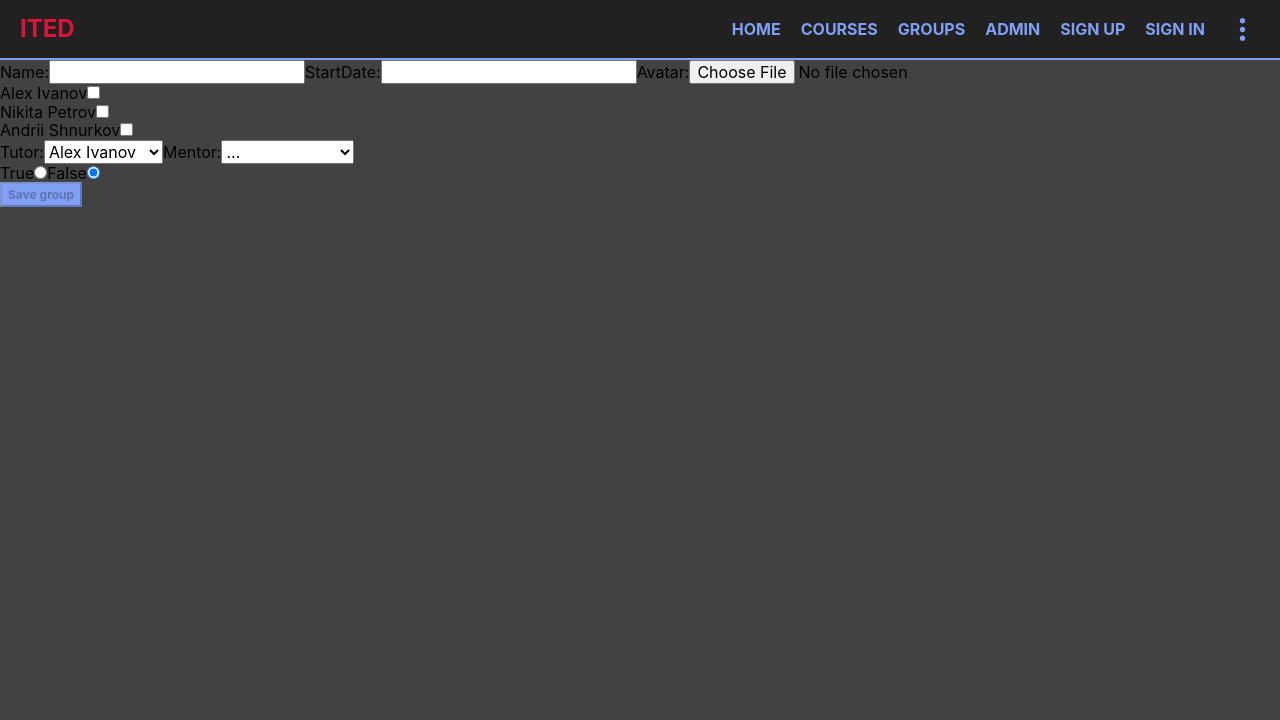
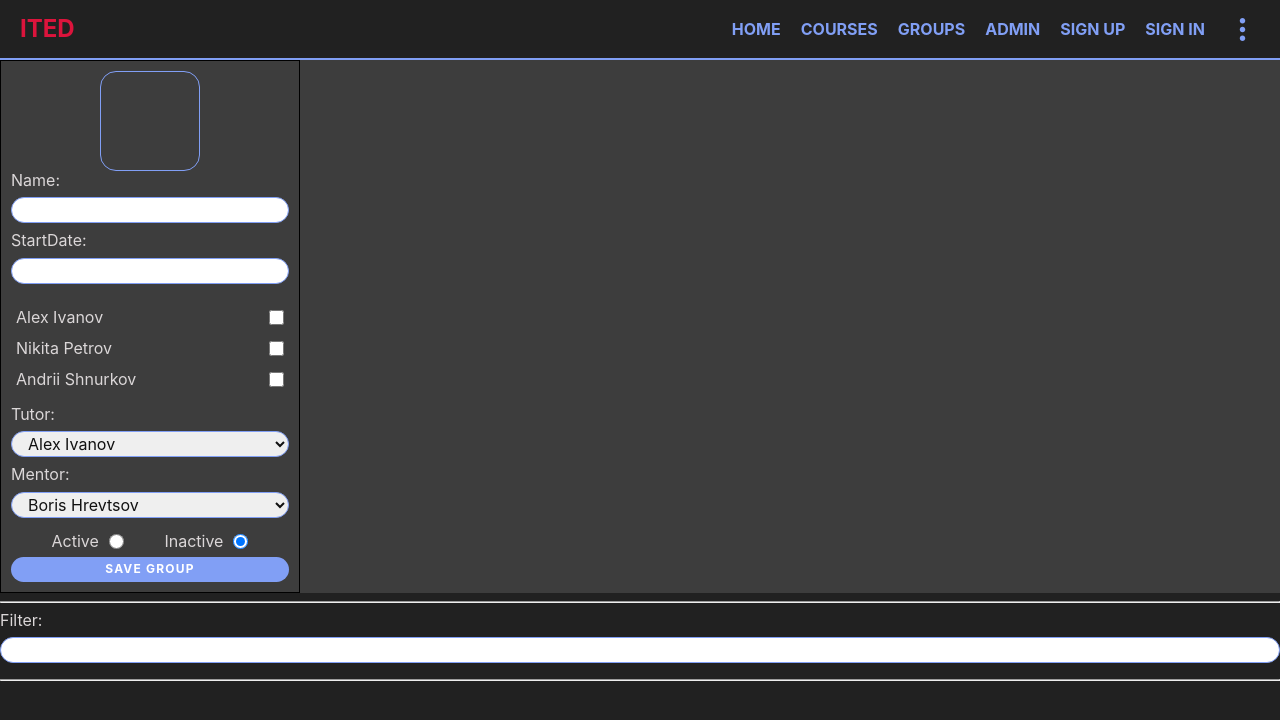
Before and after one commit to BootCampGoIT/BootCamp10, a React (Create React App) app: page / in a window 1280 px wide. Shown: the top 720 px of the page. Built offline with nearby package versions, Linux system fonts and the light colour scheme.

Commit message:
added styles

```diff
--- /dev/null
+++ b/src/Components/groups/GroupFormStyled.js
@@ -0,0 +1,69 @@
+import styled from "styled-components";
+
+export const GroupFormContainer = styled.div`
+  background-color: ${(props) => props.theme.colors.secondary};
+  .groupsForm {
+    display: flex;
+    flex-direction: column;
+    max-width: 300px;
+    border: 1px solid black;
+    padding: 10px;
+  }
+  .groupFormAvatarImage {
+  }
+  .groupFormAvatarLabel {
+    display: block;
+    cursor: pointer;
+    width: 100px;
+    height: 100px;
+    border: 1px solid ${(props) => props.theme.colors.main};
+    border-radius: 16px;
+    margin: 0 auto;
+    overflow: hidden;
+  }
+  .groupFormAvatarInput {
+    display: none;
+  }
+  .groupFormStudentsListLabel {
+    display: flex;
+    align-items: center;
+    justify-content: space-between;
+    padding: 0 5px;
+
+    &:hover {
+      background-color: ${(props) => props.theme.colors.main};
+      color: ${(props) => props.theme.colors.primary};
+      cursor: pointer;
+    }
+  }
+  .groupFormStudentsList {
+    /* overflow: scroll-y;
+    height: 200px; */
+    border-radius: 16px;
+    margin: 10px 0;
+  }
+  .groupFormStudentsListTitle {
+    width: 200px;
+  }
+  .groupFormStudentsListInput {
+    width: 15px;
+    height: 15px;
+    cursor: pointer;
+  }
+  .groupFormActiveGroup {
+    display: flex;
+    justify-content: space-evenly;
+  }
+  .groupFormActiveGroupLabel {
+    display: flex;
+    align-items: center;
+  }
+  .groupFormActiveGroupInput {
+    width: 15px;
+    height: 15px;
+    cursor: pointer;
+  }
+  .groupFormActiveGroupTitle {
+    margin-right: 10px;
+  }
+`;
--- a/src/Components/groups/GroupsForm.js
+++ b/src/Components/groups/GroupsForm.js
@@ -1,6 +1,7 @@
 import React, { Component } from "react";
 import axios from "axios";
 import { v4 as uuidv4 } from "uuid";
+import { GroupFormContainer } from "./GroupFormStyled";
 
 const students = ["Alex Ivanov", "Nikita Petrov", "Andrii Shnurkov"];
 const tutors = ["Alex Ivanov", "Nikita Petrov"];
@@ -48,11 +49,6 @@ class GroupsForm extends Component {
     e.preventDefault();
     this.props.addGroup({ ...this.state, id: uuidv4() });
     this.setState({ ...initialState });
-
-    // axios.post(
-    //   "https://schoology-fa20e-default-rtdb.firebaseio.com/groups.json",
-    //   this.state
-    // );
   };
 
   toDataURL = (element) => {
@@ -91,13 +87,22 @@ class GroupsForm extends Component {
     return this.state.members.includes(student);
   };
 
-  //   isGroupStarted = () => {
-
-  //   }
-
   render() {
     return (
-      <form onSubmit={this.onHandleSubmit}>
+      <GroupFormContainer>
+        <form onSubmit={this.onHandleSubmit} className='groupsForm'>
+          <div className='groupFormAvatarImage'>
+            <label className='groupFormAvatarLabel'>
+              {this.state.avatar && <img src={this.state.avatar} alt='pic' />}
+              <input
+                type='file'
+                name='avatar'
+                onChange={this.onHandleChange}
+                className='groupFormAvatarInput'
+              />
+            </label>
+          </div>
+
           <label>
             Name:
             <input
@@ -107,7 +112,6 @@ class GroupsForm extends Component {
               value={this.state.groupName}
             />
           </label>
-
           <label>
             StartDate:
             <input
@@ -117,21 +121,17 @@ class GroupsForm extends Component {
               value={this.state.startDate}
             />
           </label>
-        <label>
-          Avatar:
-          <input type='file' name='avatar' onChange={this.onHandleChange} />
-        </label>
-        {this.state.avatar && <img src={this.state.avatar} alt='pic' />}
-        <ul>
+          <ul className='groupFormStudentsList'>
             {students.map((student) => (
               <li key={student}>
-              <label>
-                {student}
+                <label className='groupFormStudentsListLabel'>
+                  <span className='groupFormStudentsListTitle'>{student}</span>
                   <input
                     type='checkbox'
                     name={student}
                     checked={this.isUserChecked(student)}
                     onChange={this.checkStudent}
+                    className='groupFormStudentsListInput'
                   />
                 </label>
               </li>
@@ -141,46 +141,51 @@ class GroupsForm extends Component {
             Tutor:
             <select name='tutor' onChange={this.onHandleChange}>
               {tutors.map((tutor) => (
-              <option value={tutor}>{tutor}</option>
+                <option value={tutor} key={tutor}>
+                  {tutor}
+                </option>
               ))}
             </select>
           </label>
           <label>
             Mentor:
             <select name='mentor' onChange={this.onHandleChange}>
-            <option value=''>...</option>
               {mentors.map((mentor) => (
-              <option value={mentor}>{mentor}</option>
+                <option value={mentor} key={mentor}>
+                  {mentor}
+                </option>
               ))}
             </select>
           </label>
-        <ul>
-          <label>
-            True
+          <div className='groupFormActiveGroup'>
+            <label className='groupFormActiveGroupLabel'>
+              <span className='groupFormActiveGroupTitle'>Active</span>
               <input
                 type='radio'
                 name='isActive'
                 checked={this.state.isActive}
                 onChange={this.onHandleChange}
+                className='groupFormActiveGroupInput'
               />
             </label>
-          <label>
-            False
+            <label className='groupFormActiveGroupLabel'>
+              <span className='groupFormActiveGroupTitle'>Inactive</span>
               <input
                 type='radio'
                 name='isActive'
                 checked={!this.state.isActive}
                 onChange={this.onHandleChange}
+                className='groupFormActiveGroupInput'
               />
             </label>
-        </ul>
-
+          </div>
           <button
             type='submit'
             disabled={!(this.state.groupName && this.state.startDate)}>
             Save group
           </button>
         </form>
+      </GroupFormContainer>
     );
   }
 }
--- a/src/Components/main/Main.js
+++ b/src/Components/main/Main.js
@@ -7,15 +7,23 @@ import Section from "../section/Section";
 class Main extends Component {
   state = {
     groups: [],
+    filter: "",
   };
 
   addGroup = (group) =>
     this.setState((prev) => ({ groups: [...prev.groups, group] }));
+
   deleteGroup = (id) => {
     this.setState((prev) => ({
       groups: prev.groups.filter((group) => group.id !== id),
     }));
   };
+
+  setFilter = (e) => this.setState({ filter: e.target.value });
+  getFilteredGroups = () =>
+    this.state.groups.filter((group) =>
+      group.groupName.toLowerCase().includes(this.state.filter.toLowerCase())
+    );
   render() {
     return (
       <main>
@@ -24,8 +32,18 @@ class Main extends Component {
       </Section> */}
 
         <GroupsForm addGroup={this.addGroup} />
+        <hr />
+        <label>
+          Filter:
+          <input
+            type='text'
+            onChange={this.setFilter}
+            value={this.state.filter}
+          />
+        </label>
+        <hr />
         <ul>
-          {this.state.groups.map((group) => (
+          {this.getFilteredGroups().map((group) => (
             <li key={group.id}>
               {group.groupName}
               <button type='button' onClick={() => this.deleteGroup(group.id)}>
--- a/src/styles/globalStyles.js
+++ b/src/styles/globalStyles.js
@@ -3,17 +3,74 @@ import { createGlobalStyle } from "styled-components";
 export default createGlobalStyle`
 
 body {
-    background-color: ${({ theme }) => theme.colors.primary};
+    background-color: ${(props) => props.theme.colors.background};
+    color: ${(props) => props.theme.colors.text};
 }
 
 button {
-    background-color: ${({ theme }) => theme.colors.main};
+    color: ${(props) => props.theme.colors.buttonText};
+    background-color: ${(props) => props.theme.colors.main};
     height: 25px;
     font-weight: 700;
     font-size: 12px;
+    text-transform: uppercase;
+    letter-spacing: 0.1em;
+    border: none;
+    border-radius: 16px;
+    outline: none;
+    cursor: pointer;
+    padding: 0 24px;
     transition: all 300ms linear;
-    &:hover{
-        background-color: red;
-    }
 }
+
+button:hover {
+    background-color: ${(props) => props.theme.colors.active};
+  }
+
+label {
+    color: ${(props) => props.theme.colors.label};
+    outline: none;
+    /* font-size: 16px; */
+    /* line-height: 25px; */
+}
+ul {
+    list-style: none;
+}
+
+input, select {
+    color: ${(props) => props.theme.colors.input};
+    border: 1px solid ${(props) => props.theme.colors.main};
+    height: 26px;
+    border-radius: 16px;
+    outline: none;
+    padding: 0 12px;
+    width: 100%;
+    margin: 8px 0;
+
+}
+select:hover{
+    cursor: pointer;
+}
+
+input::-webkit-input-placeholder {
+    color: "#dbd7d8";
+}
+input::-moz-placeholder {
+    color: "#dbd7d8";
+}
+input:-moz-placeholder{
+    color: "#dbd7d8";
+}
+input:-ms-input-placeholder{
+    color: "#dbd7d8";
+}
+
+input::-webkit-input-placeholder{opacity: 0.5; transition: opacity 0.3s linear;}
+input::-moz-placeholder{opacity: 0.5; transition: opacity 0.3s linear;}
+input:-moz-placeholder{opacity: 0.5; transition: opacity 0.3s linear;}
+input:-ms-input-placeholder{opacity: 0.5; transition: opacity 0.3s linear;}
+input:focus::-webkit-input-placeholder {opacity: 0; transition: opacity 0.3s linear;}
+input:focus::-moz-placeholder{opacity: 0; transition: opacity 0.3s linear;}
+input:focus:-moz-placeholder{opacity: 0; transition: opacity 0.3s linear;}
+input:focus:-ms-input-placeholder{opacity: 0; transition: opacity 0.3s linear;}
 `;
```
Lines whose indentation alone changed are shown as unchanged.
